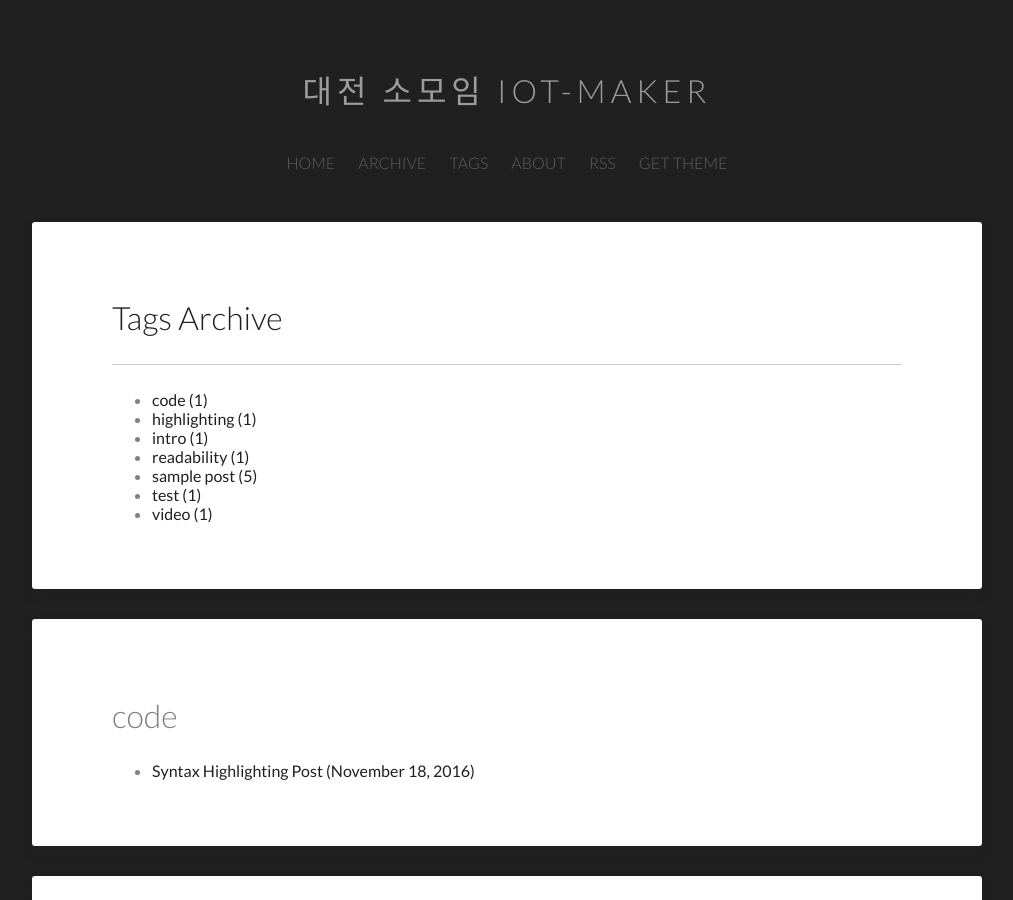
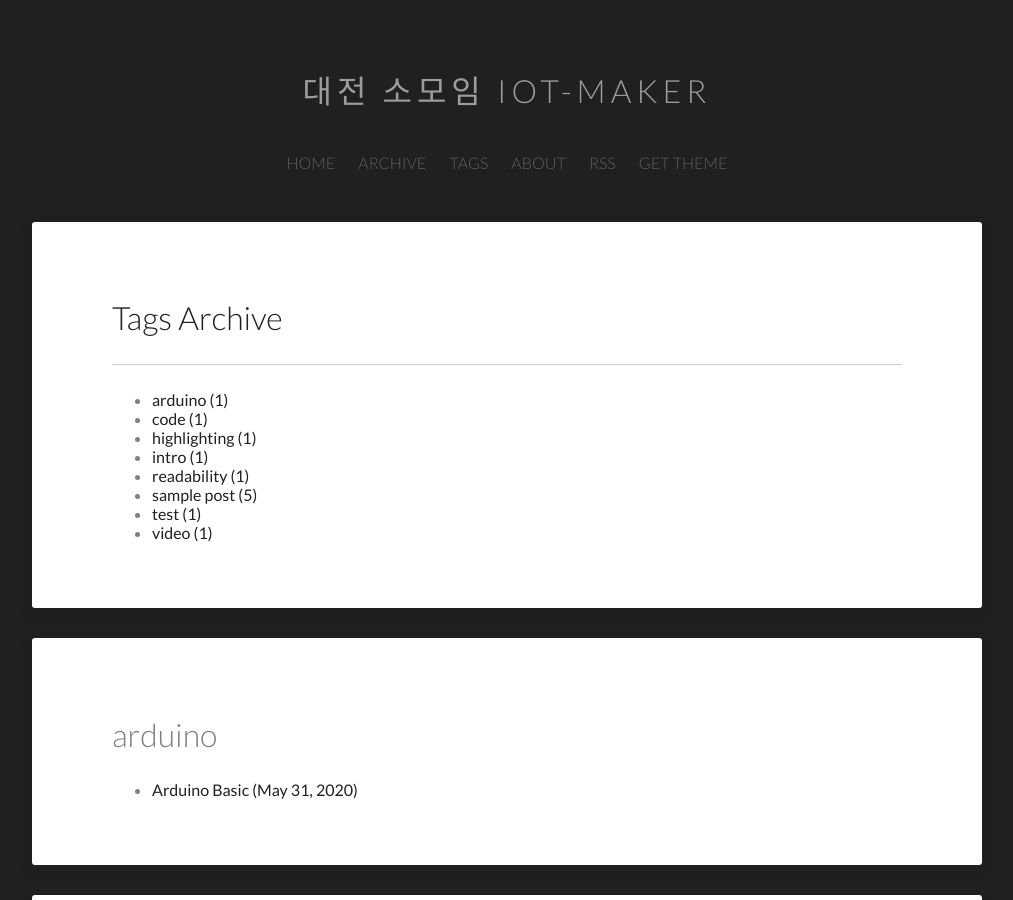
Before and after one commit to iot-maker-korea/blog_old, a Jekyll site: the page built from tags/index.html, in a window 1280 px wide and 900 px high. Shown: the whole window, without its empty margins (133-1146 px from the left). Built offline with Jekyll 4.4.1, drawn with Linux system fonts in a browser that asks for light colours.

Commit message:
Update 2020-05-31-Basic.md

```diff
--- a/_posts/embedded/Arduino/2020-05-31-Basic.md
+++ b/_posts/embedded/Arduino/2020-05-31-Basic.md
@@ -1,3 +1,11 @@
+---
+layout: post
+title: Arduino Basic
+comments: true
+categories: [Arduino]
+tags: [arduino]
+---
+
 # 첫주 학습내용
 
 ## 스케치 및 드라이버 설치
```
